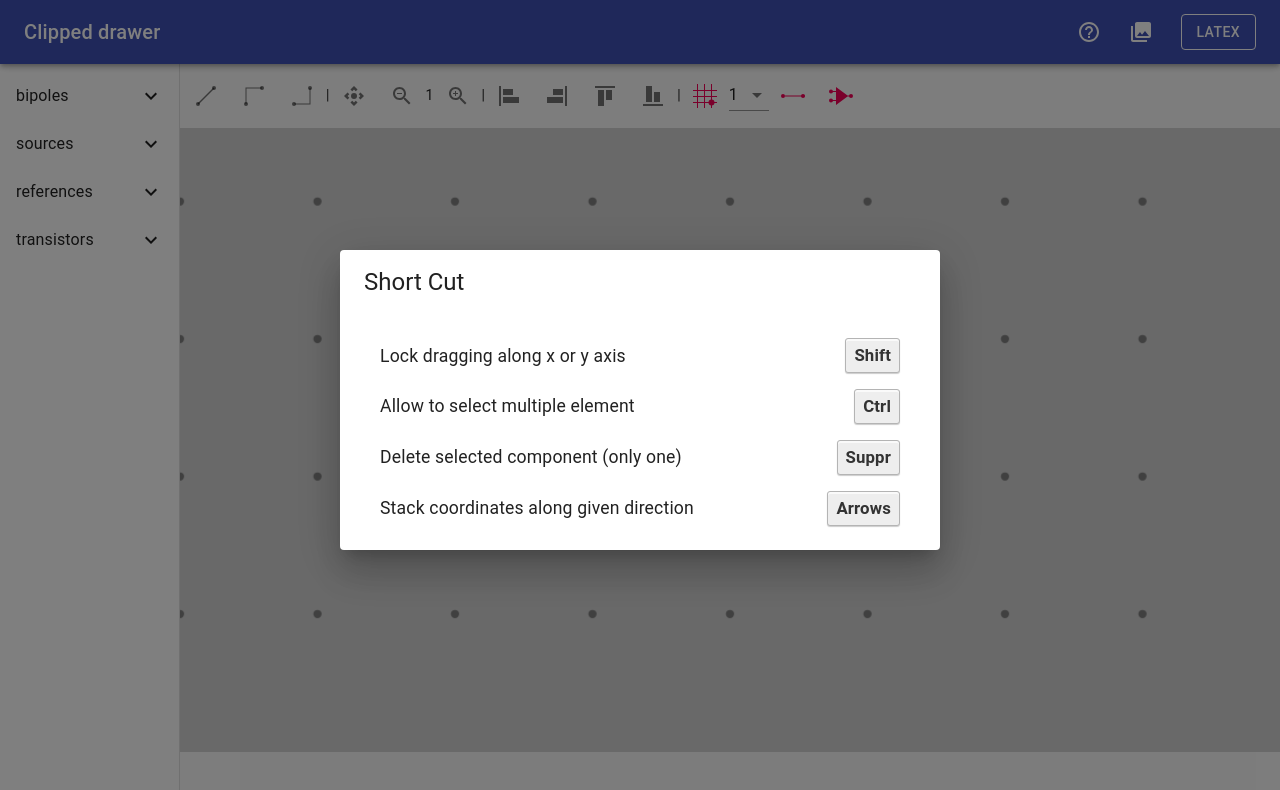
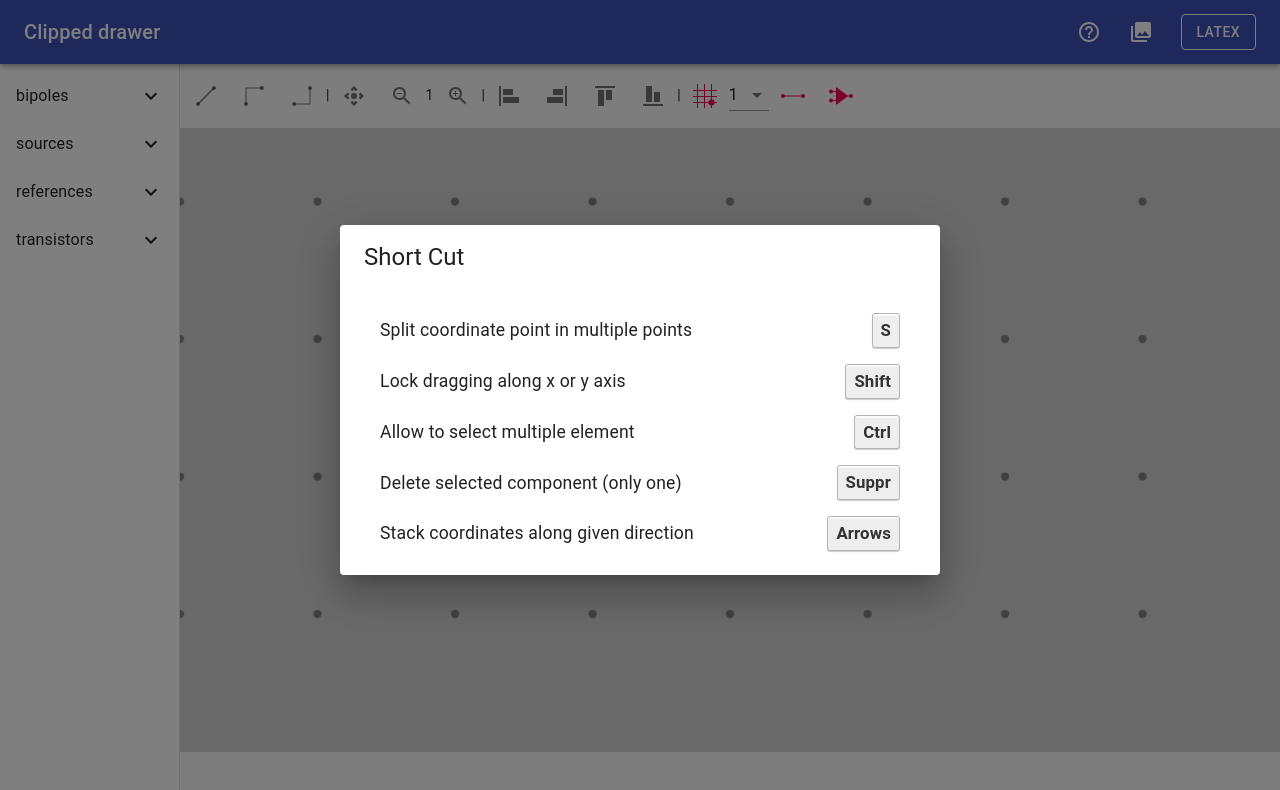
Before and after one commit to alexfauquette/physic-shem, a React (Create React App) app: page / in a window 1280 px wide. Both pictures are taken after a click on the button 1088 px from the left and 32 px from the top of the page. Shown: the top 790 px of the page. Built offline with nearby package versions, Linux system fonts and the light colour scheme.

Commit message:
add shortcut description for split

```diff
--- a/src/container/helpShortcut.js
+++ b/src/container/helpShortcut.js
@@ -11,6 +11,10 @@ import React from "react";
 import { makeStyles } from "@material-ui/core/styles";
 
 const shortcuts = [
+  {
+    key: "S",
+    description: "Split coordinate point in multiple points",
+  },
   {
     key: "Shift",
     description: "Lock dragging along x or y axis",
```
